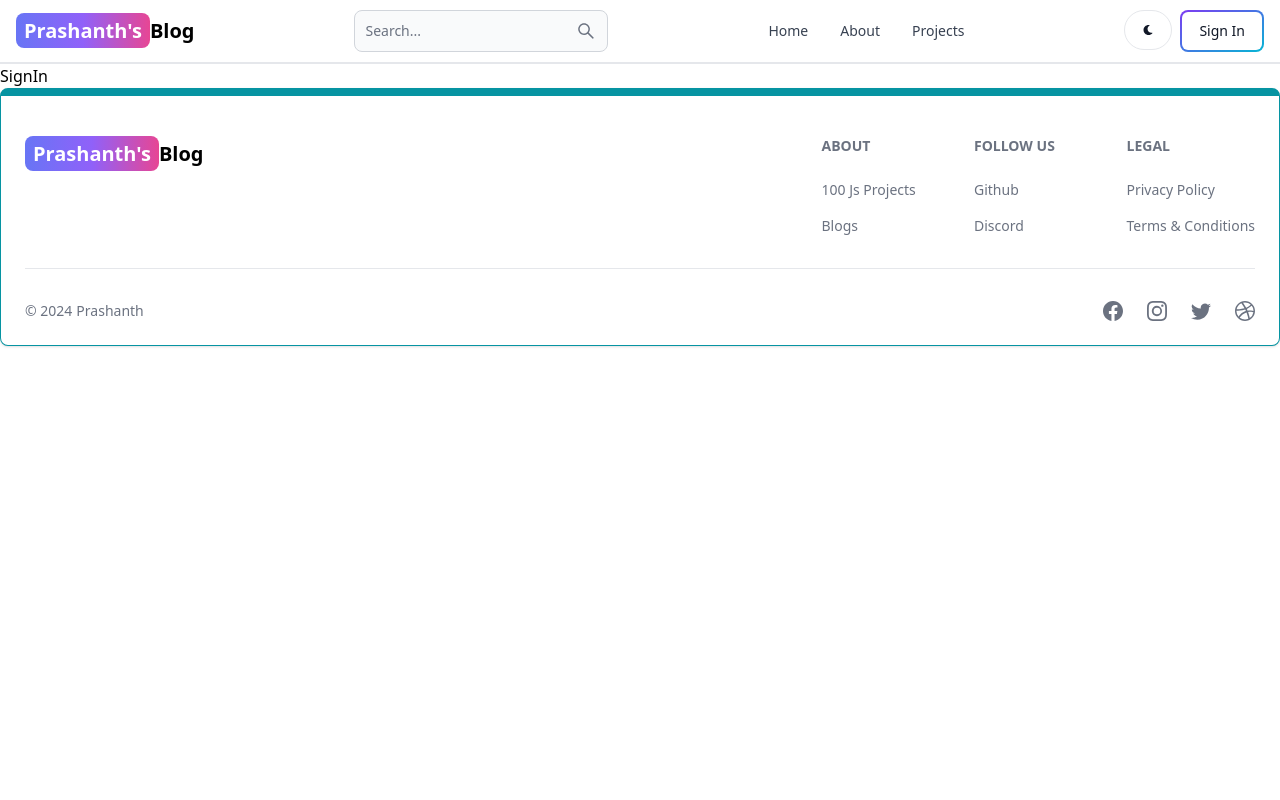
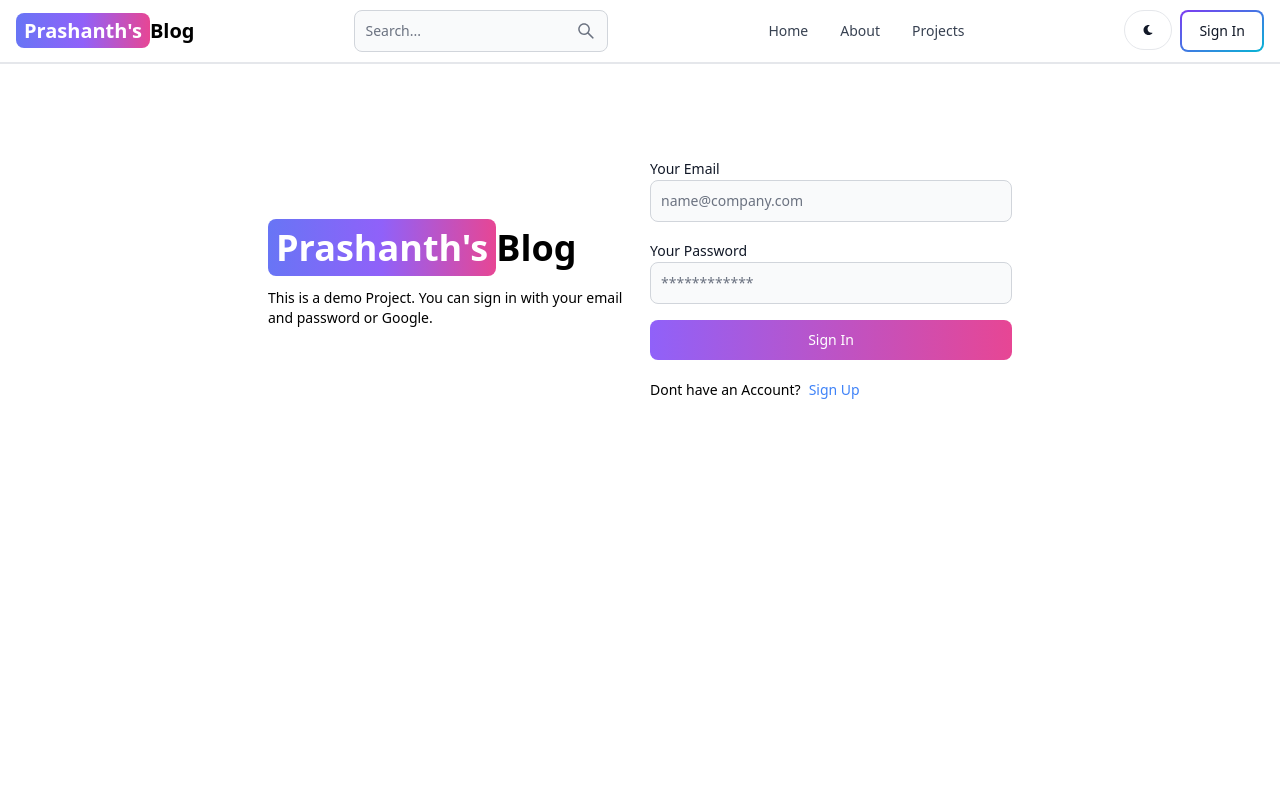
Before and after one commit to kprshnt23/mern-blog, a React (Vite) app in the folder client/: page /sign-in in a window 1280 px wide. Shown: the top 800 px of the page. Built offline with nearby package versions, Linux system fonts and the light colour scheme.

Commit message:
create signin page

```diff
--- a/client/src/pages/SignIn.jsx
+++ b/client/src/pages/SignIn.jsx
@@ -1,7 +1,115 @@
-import React from 'react'
+import { Alert, Button, Label, Spinner, TextInput } from "flowbite-react";
+import { useState } from "react";
+import { Link, useNavigate } from "react-router-dom";
 
 export default function SignIn() {
+  const [formData, setFormData] = useState({});
+  const [errorMessage, setErrorMessage] = useState(null);
+  const [loading, setLoading] = useState(false);
+  const navigate = useNavigate();
+
+  const handleChange = (e) => {
+    setFormData({
+      ...formData,
+      [e.target.id]: e.target.value.trim(),
+    });
+  };
+
+  const handleSubmit = async (e) => {
+    e.preventDefault();
+    if (!formData.email || !formData.password) {
+      return setErrorMessage("Please fill out all fields.");
+    }
+    try {
+      setLoading(true);
+      setErrorMessage(null);
+      const res = await fetch("/api/auth/signin", {
+        method: "POST",
+        headers: { "Content-Type": "application/json" },
+        body: JSON.stringify(formData),
+      });
+      const data = await res.json();
+      if (data.success === false) {
+        return setErrorMessage(data.message);
+      }
+      setLoading(false);
+      if (res.ok) {
+        navigate("/");
+      }
+    } catch (e) {
+      setErrorMessage(e.message);
+      setLoading(false);
+    }
+  };
+
   return (
-    <div>SignIn</div>
-  )
+    <div className="min-h-screen mt-20">
+      <div className="flex p-3 max-w-3xl mx-auto flex-col md:flex-row md:items-center gap-5">
+        {/* left */}
+        <div className="flex-1">
+          <Link to="/" className="font-bold dark:text-white text-4xl">
+            <span className="px-2 py-1 bg-gradient-to-r from-indigo-500 via-purple-500 to-pink-500 rounded-lg text-white">
+              Prashanth's
+            </span>
+            Blog
+          </Link>
+          <p className="text-sm mt-5">
+            This is a demo Project. You can sign in with your email and password
+            or Google.
+          </p>
+        </div>
+        {/* right */}
+        <div className="flex-1">
+          <form className="flex flex-col gap-4" onSubmit={handleSubmit}>
+            <div className="">
+              <Label value="Your Email" />
+              <TextInput
+                type="email"
+                placeholder="name@company.com"
+                id="email"
+                onChange={handleChange}
+              />
+            </div>
+
+            <div className="">
+              <Label value="Your Password" />
+              <TextInput
+                type="password"
+                placeholder="************"
+                id="password"
+                onChange={handleChange}
+              />
+            </div>
+
+            <Button
+              gradientDuoTone="purpleToPink"
+              type="submit"
+              disabled={loading}
+            >
+              {loading ? (
+                <>
+                  <Spinner size="sm" />
+                  <span className="pl-3">Loading...</span>
+                </>
+              ) : (
+                "Sign In"
+              )}
+            </Button>
+          </form>
+
+          <div className="flex gap-2 text-sm mt-5">
+            <span>Dont have an Account?</span>
+            <Link to="/sign-in" className="text-blue-500">
+              Sign Up
+            </Link>
+          </div>
+          {errorMessage && (
+            <Alert className="mt-5" color="failure">
+              {errorMessage}
+            </Alert>
+          )}
+        </div>
+      </div>
+    </div>
+  );
 }
```
